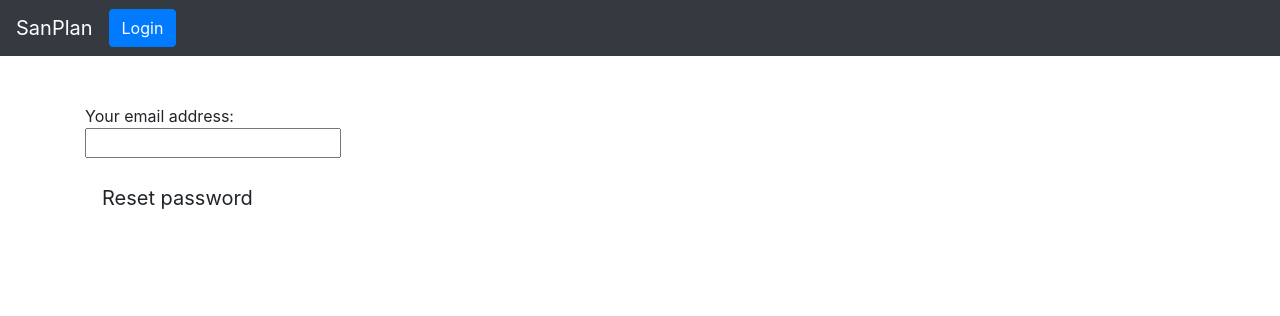
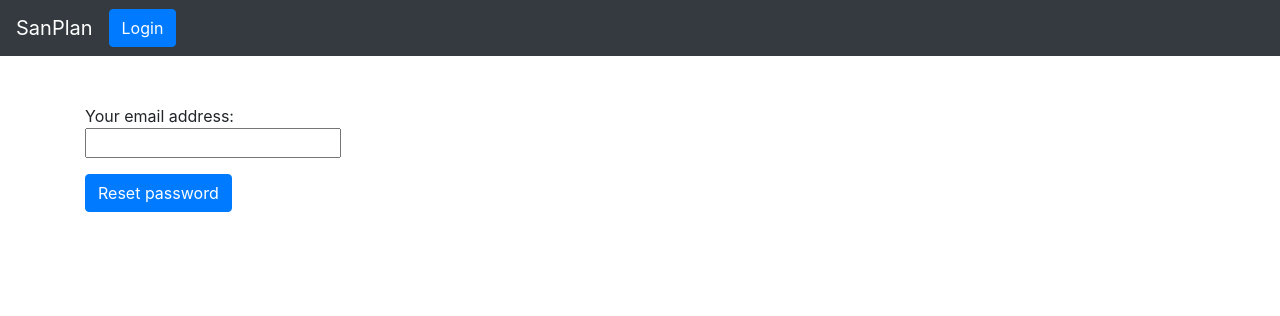
Before and after one commit to Korkmatik/SanPlan, a Django app: page /accounts/password_reset/ in a window 1280 px wide. Shown: the top 316 px of the page. Run offline with Django 3.2, Linux system fonts and the light colour scheme; parts of the project's set-up code (start-up, migrations or seed data) failed here and were passed over; some libraries are stand-ins or nearby versions.

Commit message:
Changed submit button style

```diff
--- a/web/templates/registration/password_reset_form.html
+++ b/web/templates/registration/password_reset_form.html
@@ -8,6 +8,6 @@
   {% endif %}
         Your email address:
       <p>{{ form.email }}</p>
-    <input type="submit" class="btn btn-default btn-lg" value="Reset password">
+    <input type="submit" class="btn btn-primary" value="Reset password">
   </form>
 {% endblock %}
```
